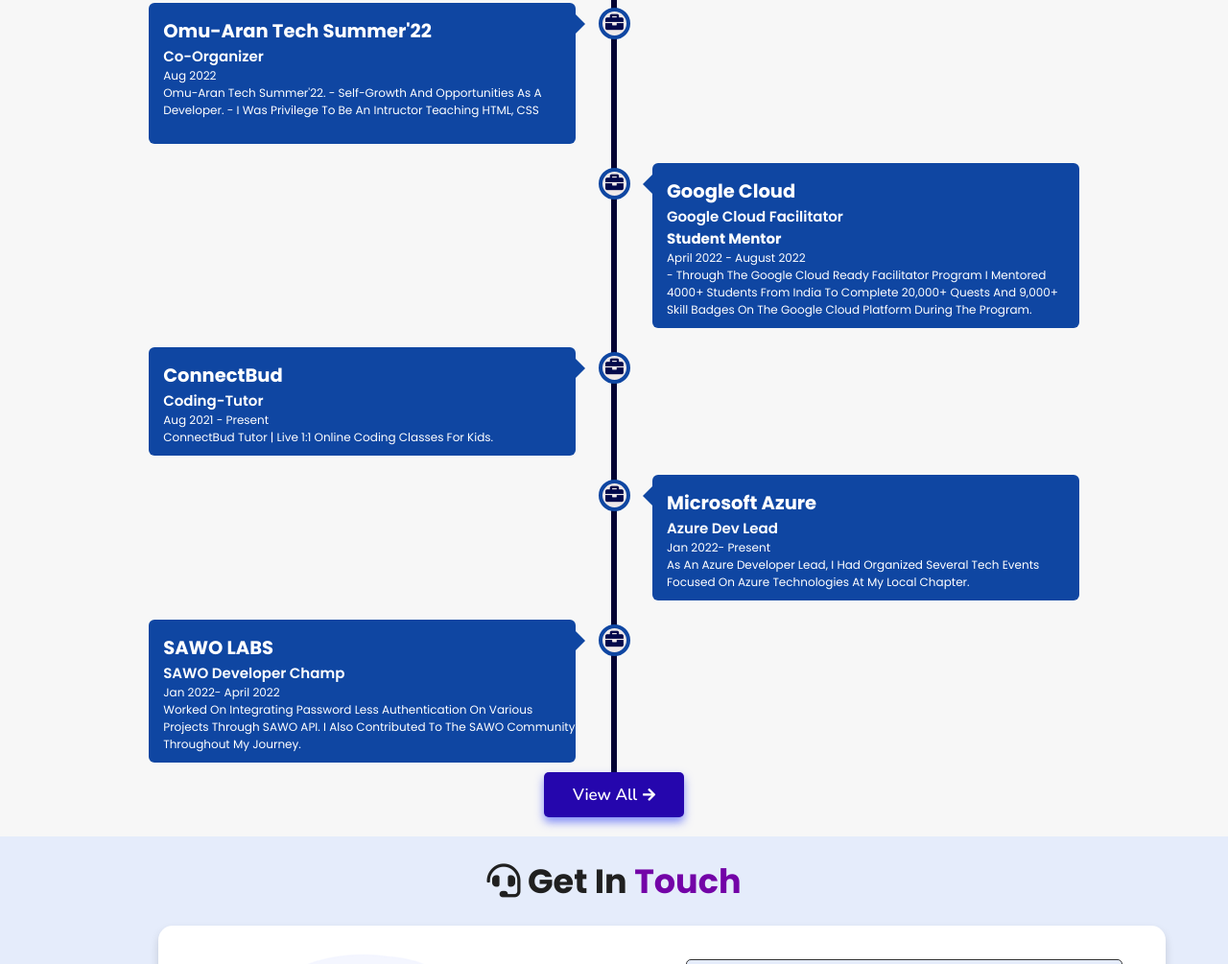
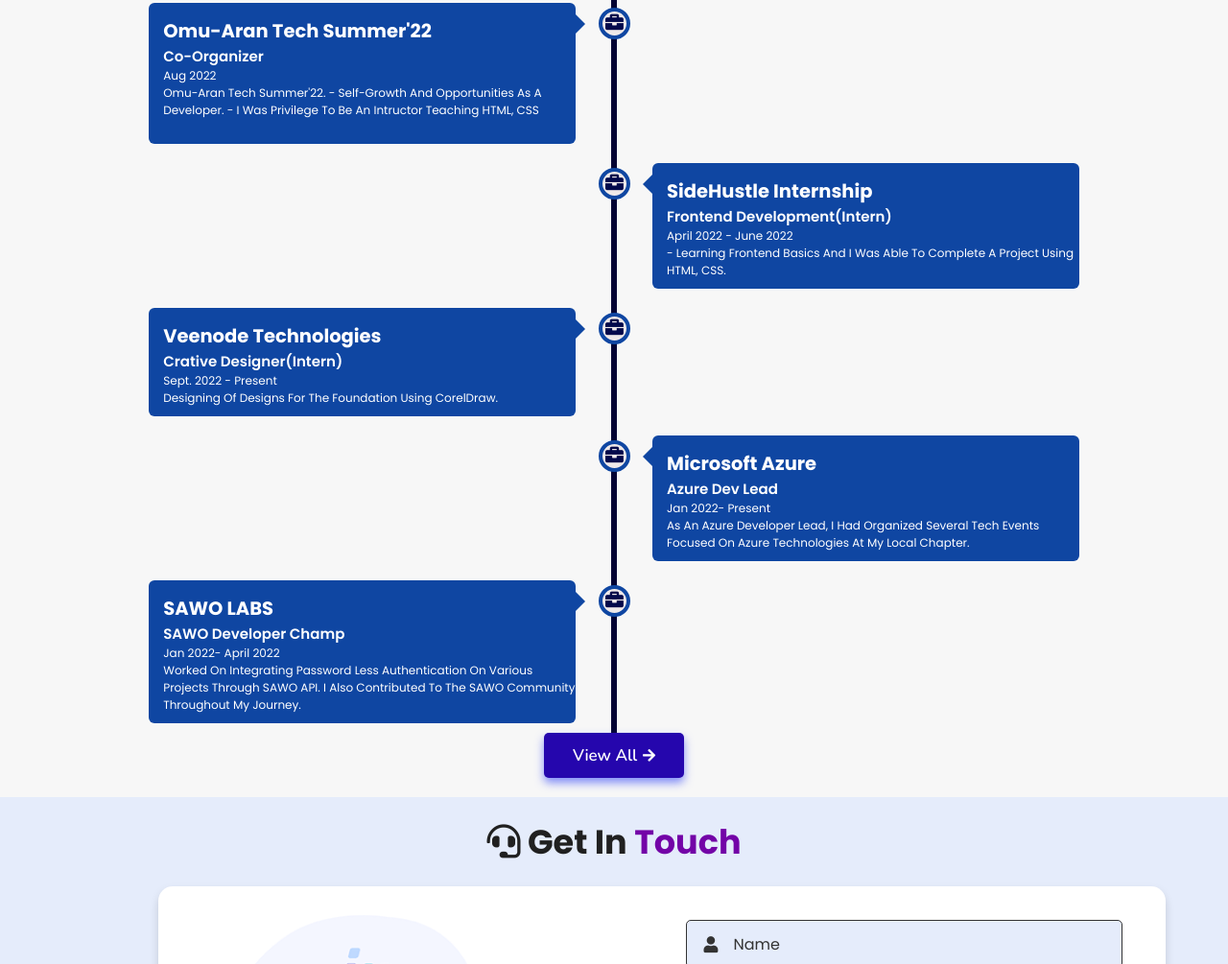
Before and after one commit to SardiusJay/ProjectJay, a plain HTML site: page index.html in a window 1280 px wide. Shown: the part 3526-4531 px from the top of the page at 96% size. Drawn offline with nearby package versions, Linux system fonts and the light colour scheme; a script that the page names is missing.

Commit message:
cooking beta UI

```diff
--- a/index.html
+++ b/index.html
@@ -279,14 +279,13 @@
     <div class="container right">
       <div class="content">
         <div class="tag">
-          <h2>Google Cloud </h2>
+          <h2>SideHustle Internship </h2>
         </div>
         <div class="desc">
-            <h3> Google Cloud Facilitator </h3>
-            <h2>Student Mentor</h2>
-            <p>April 2022 - August 2022</p>
+            <h3>Frontend Development(Intern) </h3>
+            <p>April 2022 - June 2022</p>
             <p>
-              - Through the Google Cloud Ready Facilitator program I Mentored 4000+ Students from India to complete 20,000+ Quests and 9,000+ Skill Badges on the Google Cloud Platform during the program.</p>
+              - Learning Frontend basics and i was able to complete a Project using HTML, CSS.</p>
         </div>
       </div>
     </div>
@@ -295,12 +294,12 @@
   <div class="container left">
     <div class="content">
       <div class="tag">
-        <h2>ConnectBud</h2>
+        <h2>Veenode Technologies</h2>
       </div>
       <div class="desc">
-          <h3>Coding-Tutor</h3>
-          <p>Aug 2021 - Present</p>
-          <p>ConnectBud Tutor | Live 1:1 Online Coding Classes for Kids.</p>
+          <h3>Crative Designer(Intern)</h3>
+          <p>Sept. 2022 - Present</p>
+          <p>Designing of Designs for the Foundation using CorelDraw.</p>
 
       </div>
     </div>
```
